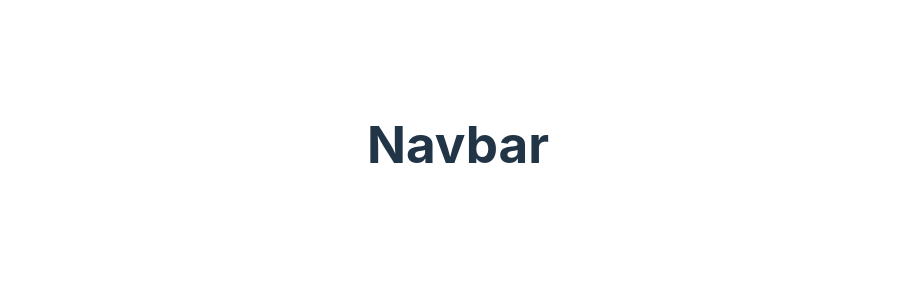
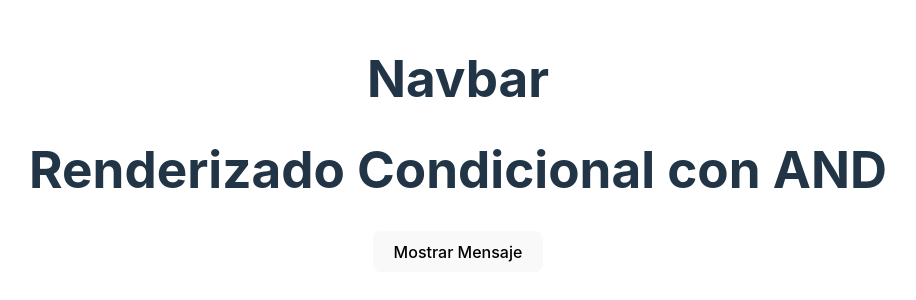
Before and after one commit to Thomk-corporation/ticket-master-event, a React (Vite) app: page / in a window 1280 px wide. Shown: the part 256-556 px from the top of the page, without its empty margins (182-1098 px from the left). Built offline with nearby package versions, Linux system fonts and the light colour scheme.

Commit message:
[ADD] Operador logico And

```diff
--- a/package.json
+++ b/package.json
@@ -23,6 +23,6 @@
     "eslint-plugin-react-hooks": "^5.0.0",
     "eslint-plugin-react-refresh": "^0.4.14",
     "globals": "^15.12.0",
-    "vite": "^6.0.1"
+    "vite": "^6.0.4"
   }
 }
--- a/src/App.jsx
+++ b/src/App.jsx
@@ -1,6 +1,7 @@
 
 import './App.css'
 import Navbar from './components/Navbar'
+import OperadorAnd from './components/Navbar/OperadorAnd'
 
 function App() {
 
@@ -8,6 +9,7 @@ function App() {
   return (
     <>
     <Navbar/>
+    <OperadorAnd/>
 
 
     </>
--- /dev/null
+++ b/src/components/Navbar/OperadorAnd.jsx
@@ -0,0 +1,21 @@
+import React, { useState } from "react";
+
+const OperadorAnd = () => {
+  const [mostrarMensaje, setMostrarMensaje] = useState(false);
+
+  return (
+    <div style={{ textAlign: "center", marginTop: "20px" }}>
+      <h1>Renderizado Condicional con AND</h1>
+      <button onClick={() => setMostrarMensaje(!mostrarMensaje)}>
+        {mostrarMensaje ? "Ocultar Mensaje" : "Mostrar Mensaje"}
+      </button>
+      {mostrarMensaje && (
+        <p style={{ color: "green", fontSize: "18px" }}>
+          ¡Hola, bienvenido a la aplicación!
+        </p>
+      )}
+    </div>
+  );
+};
+
+export default OperadorAnd;
```
Also changed, not shown: 1 other file (tests, documents, lock files or other folders).
